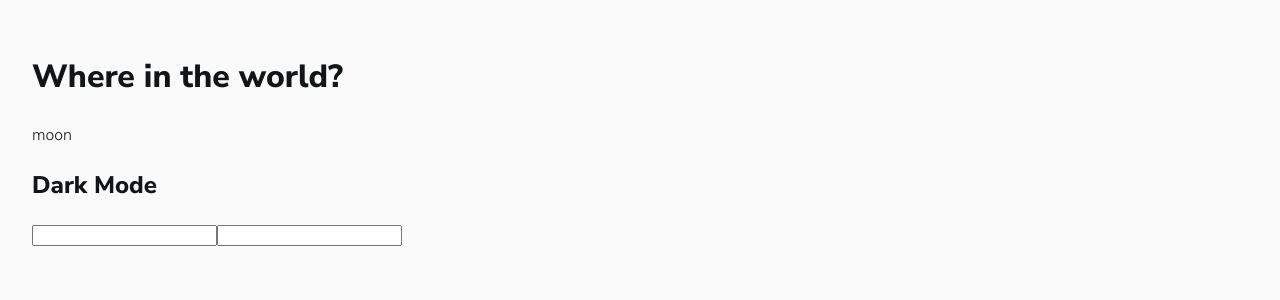
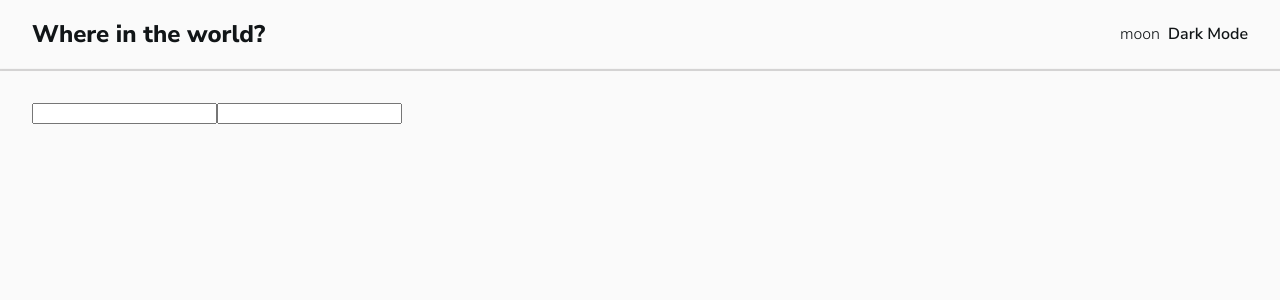
Before and after one commit to Chukeze/REST-Countries-API, a React (Vite) app: page / in a window 1280 px wide. Shown: the top 300 px of the page. Built offline with nearby package versions, Linux system fonts and the light colour scheme.

Commit message:
Style Header component and class main screen layout

```diff
--- a/src/App.css
+++ b/src/App.css
@@ -1,7 +1,6 @@
 #root {
   max-width: 1280px;
   margin: 0 auto;
-  padding: 2rem;
 }
 
 .App{
@@ -9,3 +8,12 @@
   grid-template-rows: auto 1fr;
   grid-auto-rows: auto;
 }
+
+.padding-block-sides{
+  padding-left: 2rem;
+  padding-right: 2rem;
+}
+.padding-block{
+  padding-top: 2rem;
+  padding-bottom: 2rem;
+}
--- a/src/App.tsx
+++ b/src/App.tsx
@@ -8,7 +8,7 @@ function App () {
   return (
     <div className="App">
       <Header />
-      <main>
+      <main className='padding-block padding-block-sides | '>
         <aside className='country-filter-container'>
           <input className='country-filter-container__filterButton' type="search" />
           <input className='country-filter-container__filterButton' type="text" />
--- /dev/null
+++ b/src/component/header/Header.css
@@ -0,0 +1,22 @@
+header{
+    display: flex;
+    justify-content: space-between;
+    border-bottom: .5px solid whitesmoke;
+    box-shadow: 0 .5px .5px 1px rgba(175, 174, 174, 0.5);
+}
+
+.color-theme-container{
+    display: flex;
+    align-items: center;
+    column-gap: .5rem;
+}
+
+h1{
+    font-size: 1.5rem;
+    font-weight: var(--fw-bold);
+}
+
+h2{
+    font-weight: var(--fw-regular);
+    font-size: 1rem;
+}
--- a/src/component/header/Header.tsx
+++ b/src/component/header/Header.tsx
@@ -1,8 +1,9 @@
 import React from 'react'
+import './Header.css';
 
 const Header = () => {
   return (
-    <header>
+    <header className='padding-block-sides'>
         <h1>Where in the world?</h1>
         <div className="color-theme-container">
             <span>moon</span>
```
